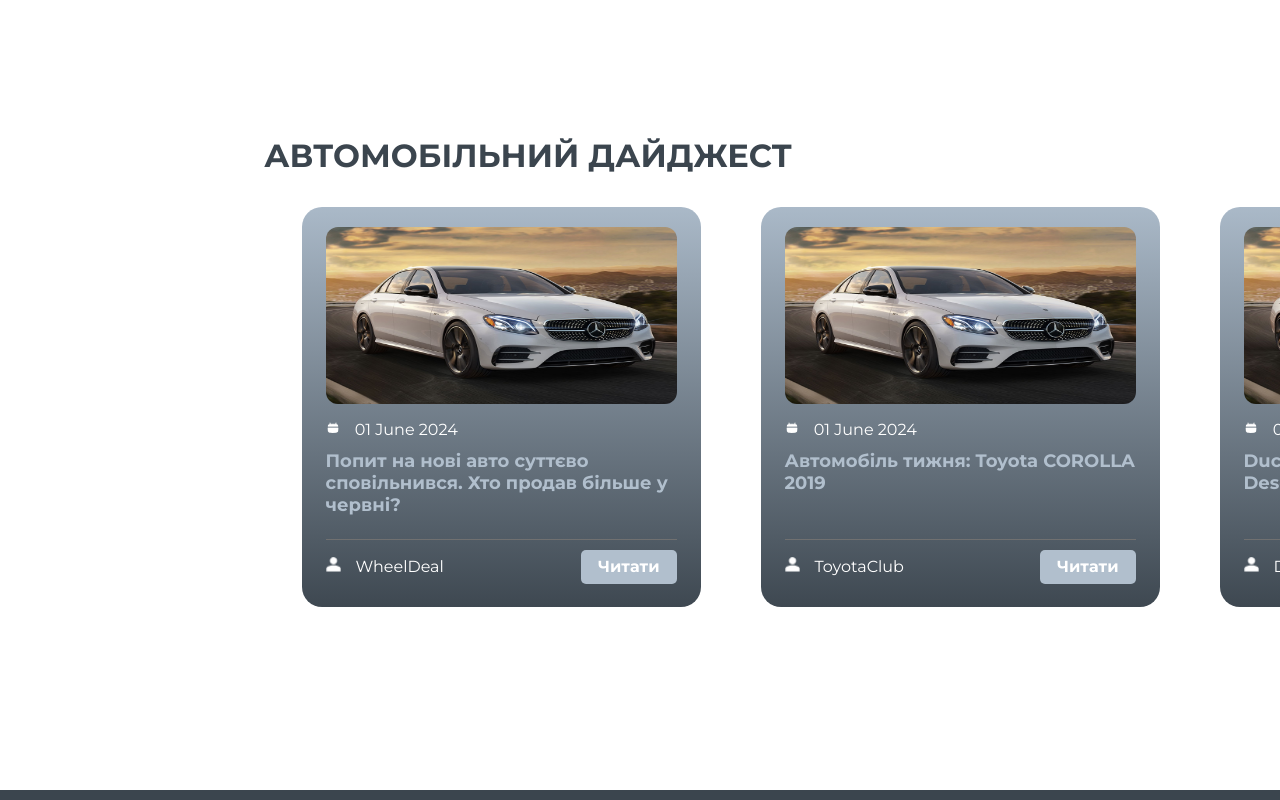
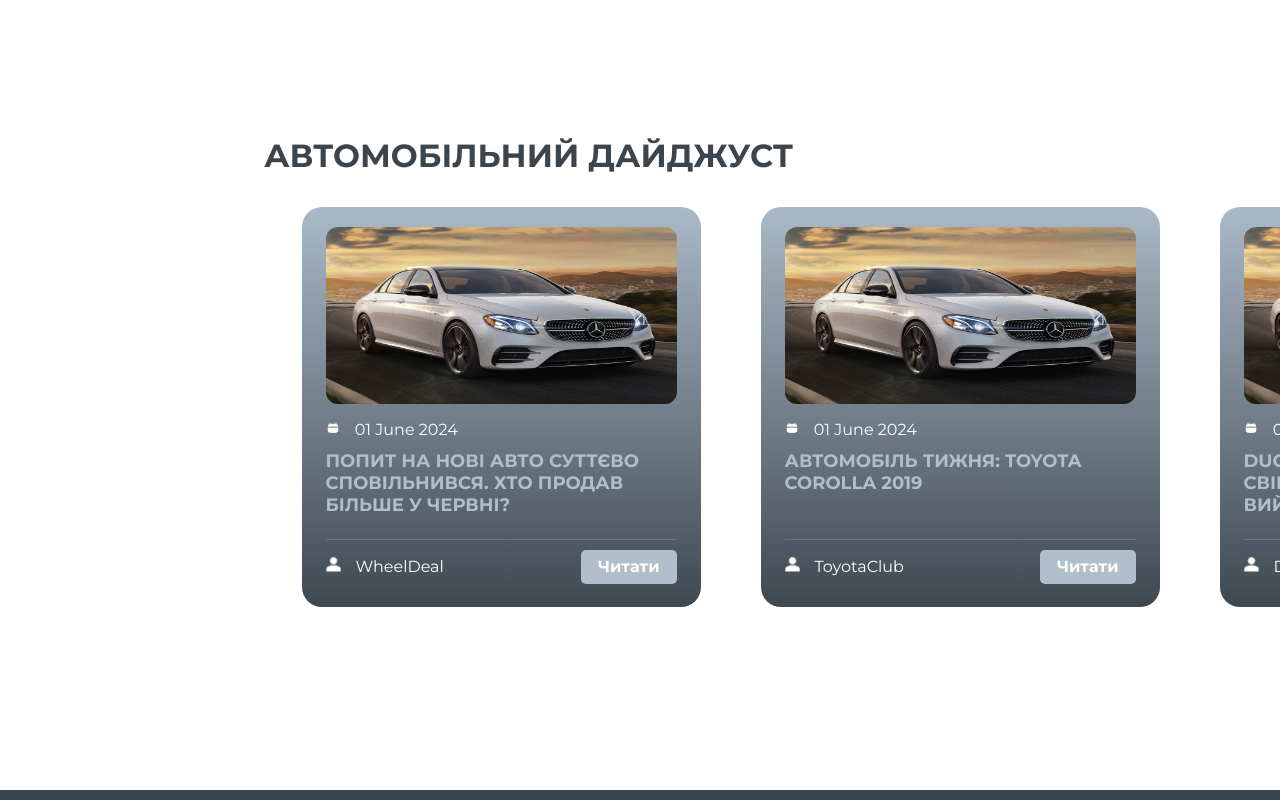
Before and after one commit to lysiuk03/AutoRia_Diplom, a React (Vite) app in the folder my-front/: page / in a window 1280 px wide. Shown: the part 2160-2960 px from the top of the page. Built offline with nearby package versions, Linux system fonts and the light colour scheme.

Commit message:
Move font imports to global CSS file

```diff
--- a/my-front/src/App.css
+++ b/my-front/src/App.css
@@ -1,4 +1,5 @@
 @import url('https://fonts.googleapis.com/css2?family=Montserrat:wght@100;300;400;500;700;900&display=swap');
+@import url('https://fonts.googleapis.com/css2?family=Karla:ital,wght@0,200..800;1,200..800&display=swap');
 
 button:hover,
 button:active,
--- a/my-front/src/components/carCard/CarCard.css
+++ b/my-front/src/components/carCard/CarCard.css
@@ -1,5 +1,3 @@
-@import url('https://fonts.googleapis.com/css2?family=Karla:ital,wght@0,200..800;1,200..800&display=swap');
-@import url('https://fonts.googleapis.com/css2?family=Montserrat:wght@100;300;400;500;700;900&display=swap');
 
 .car-card {
     padding: 15px 0;
--- a/my-front/src/components/digestCard/DigestCard.css
+++ b/my-front/src/components/digestCard/DigestCard.css
@@ -1,4 +1,3 @@
-@import url('https://fonts.googleapis.com/css2?family=Montserrat:wght@100;300;400;500;700;900&display=swap');
 
 .digest-card-container{
     font-family: "Montserrat", sans-serif;
--- a/my-front/src/components/footer/PagesFooter.css
+++ b/my-front/src/components/footer/PagesFooter.css
@@ -1,5 +1,3 @@
-@import url('https://fonts.googleapis.com/css2?family=Karla:ital,wght@0,200..800;1,200..800&display=swap');
-@import url('https://fonts.googleapis.com/css2?family=Montserrat:wght@100;300;400;500;700;900&display=swap');
 
 .box-gray {
     width: 1919px;
--- a/my-front/src/pages/MainSearchPage/MainSearchPageComponents/HomeContent/HomeContent.css
+++ b/my-front/src/pages/MainSearchPage/MainSearchPageComponents/HomeContent/HomeContent.css
@@ -1,4 +1,3 @@
-@import url('https://fonts.googleapis.com/css2?family=Montserrat:wght@100;300;400;500;700;900&display=swap');
 
 .bg-img {
     display: grid;
@@ -27,6 +26,7 @@
     text-align: left;
     color: #3B454E;
     line-height: 40px;
+    text-transform: uppercase;
 }
 
 .center-width{
--- a/my-front/src/pages/MainSearchPage/MainSearchPageComponents/HomeContent/HomeContent.tsx
+++ b/my-front/src/pages/MainSearchPage/MainSearchPageComponents/HomeContent/HomeContent.tsx
@@ -19,7 +19,7 @@
             <img src="/images/vector.png" alt="Vector"/>
         </div>
         <div className="content-title title-1">
-            <h3>АВТОМОБІЛІ, <br/>ЯКІ ШУКАЮТЬ НАЙЧАСТІШЕ</h3>
+            <h3>Автомобілі, <br/>які шукають найчастіше</h3>
         </div>
         <div>
                 <CarCarousel cars={cars} />
@@ -28,13 +28,13 @@
             <CarLogoMenu/>
         </div>
         <div className="content-title">
-            <h3>АВТОМОБІЛЬНИЙ ДАЙДЖЕСТ</h3>
+            <h3>Автомобільний дайджуст</h3>
         </div>
         <div className="center-width digest-container">
             <Digest/>
         </div>
         <div className="solid-container">
-            <h3>ВІДГУКИ НАШИХ КЛІЄНТІВ</h3>
+            <h3>Відгуки наших клієнтів</h3>
             <Reviews/>
         </div>
     </div>
--- a/my-front/src/pages/MainSearchPage/MainSearchPageComponents/HomeContent/HomeContentComponents/CarLogosMenu/CarLogoMenu.css
+++ b/my-front/src/pages/MainSearchPage/MainSearchPageComponents/HomeContent/HomeContentComponents/CarLogosMenu/CarLogoMenu.css
@@ -1,4 +1,3 @@
-@import url('https://fonts.googleapis.com/css2?family=Montserrat:wght@100;300;400;500;700;900&display=swap');
 
 .logo-menu {
     display: flex;
@@ -36,9 +35,6 @@
     font-size: 18px;
     font-weight: 600;
     line-height: 22px;
-    text-align: left;
-
-    cursor: pointer;
     background-color: #ffffff;
     color: #2E4F76;
     border: 1px solid #2E4F76;
--- a/my-front/src/pages/MainSearchPage/MainSearchPageComponents/HomeContent/HomeContentComponents/Reviews/Reviews.css
+++ b/my-front/src/pages/MainSearchPage/MainSearchPageComponents/HomeContent/HomeContentComponents/Reviews/Reviews.css
@@ -1,4 +1,3 @@
-@import url('https://fonts.googleapis.com/css2?family=Montserrat:wght@100;300;400;500;700;900&display=swap');
 
 .review-container {
     display: flex;
@@ -19,7 +18,6 @@
 .arrow-button:active {
     background: none;
     border: none;
-    cursor: pointer;
     outline: none;
 }
 
@@ -33,11 +31,11 @@
 }
 
 .review p{
-
     font-size: 16px;
     font-weight: 400;
     text-align: center;
 }
+
 .review h3{
     font-size: 20px;
     font-weight: 700;
@@ -46,6 +44,7 @@
     text-transform: uppercase;
     margin-top: 20px;
 }
+
 .review-image {
     border-radius: 50%;
     width: 144px;
```
